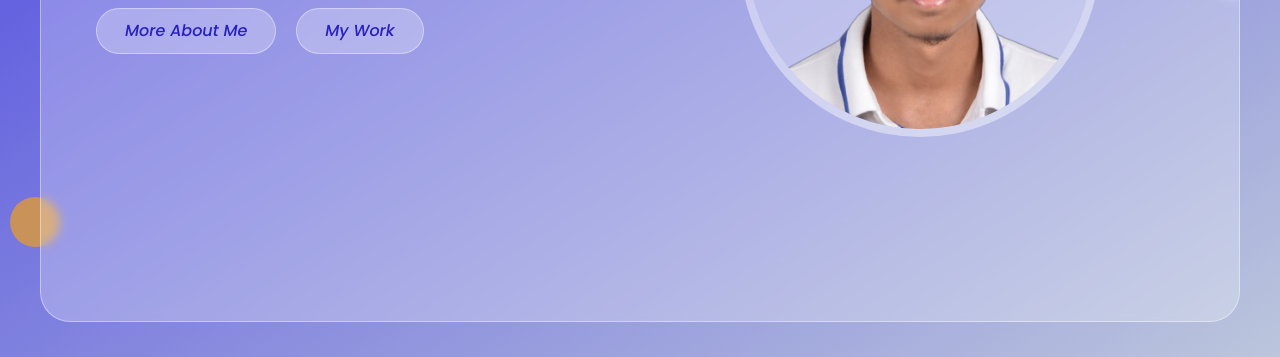
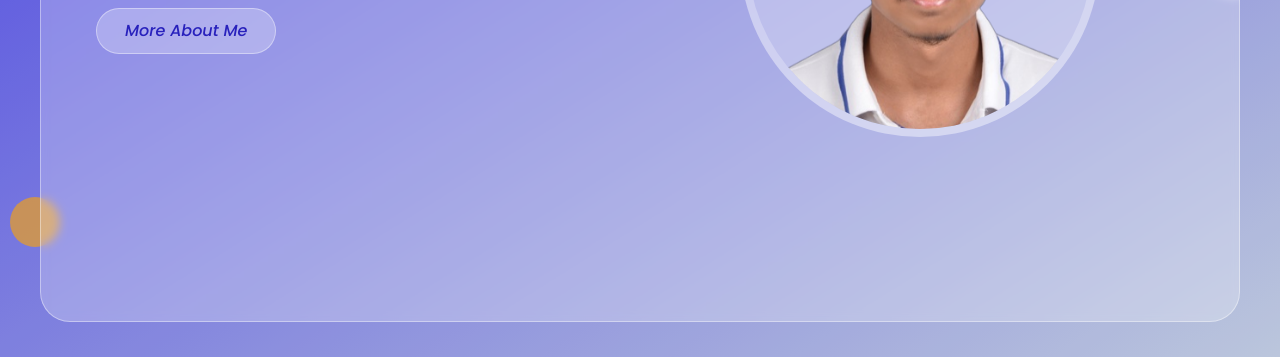
Before and after one commit to harshapatil7/harshapatil7.github.io, a plain HTML site: page Portfolio/index.html in a window 1280 px wide. Shown: the part 443-800 px from the top of the page. Drawn offline with Linux system fonts and the light colour scheme.

Commit message:
Update index.html

```diff
--- a/Portfolio/index.html
+++ b/Portfolio/index.html
@@ -46,7 +46,7 @@
                                 <ul>
                                     <li><a href="#intro" class="nav-item link-item">intro</a></li>
                                     <li><a href="#about" class="nav-item link-item">about</a></li>
-                                    <li><a href="#work" class="nav-item link-item">my work</a></li>
+<!--                                     <li><a href="#work" class="nav-item link-item">my work</a></li> -->
                                     <li><a href="#contact" class="nav-item link-item">contact</a></li>
                                 </ul>
                             </div>
@@ -65,7 +65,7 @@
                         <h1>Harsha Patil</h1>
                         <h2>Software Developer</h2>
                         <a href="#about" class="btn link-item">more about me</a>
-                        <a href="#work" class="btn link-item">My Work</a>
+<!--                         <a href="#work" class="btn link-item">My Work</a> -->
 
                     </div>
                     <div class="home-img">
```
